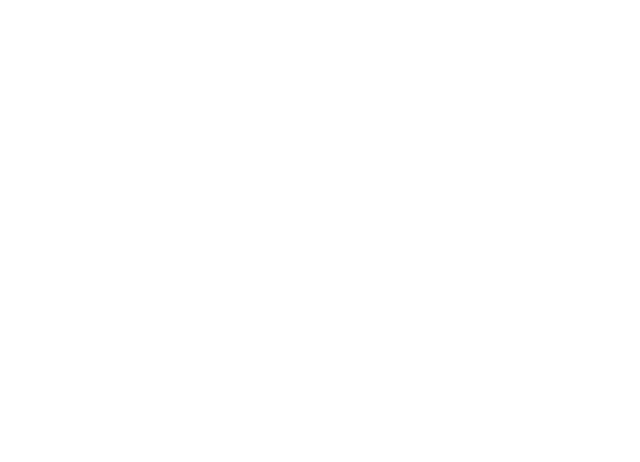
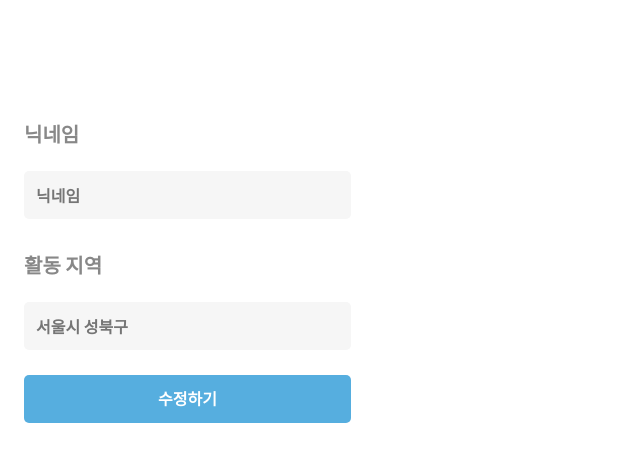
Before and after one commit to hyunseo-han/BaroBorrow_Hackerthon_Front, a React (Create React App) app: page /ProfileEdit in a window 1280 px wide. Before the commit this address had no page. Shown: the top 462 px of the page, without its empty margins (0-640 px from the left). Built offline with nearby package versions, Linux system fonts and the light colour scheme.

Commit message:
FEAT : 마이페이지 닉네임, 지역 수정 기능 구현

```diff
--- a/src/App.js
+++ b/src/App.js
@@ -5,7 +5,7 @@ import Login from "./Start/Login";
 import SignUp from "./Start/SignUp";
 import NickName from "./Start/NickName";
 import Location from "./Start/Location";
-
+import ProfileEdit from "./ProfileEdit";
 function App() {
   return (
     <BrowserRouter>
@@ -16,6 +16,7 @@ function App() {
         <Route exact path={"/Login"} element={<Login />}></Route>
         <Route exact path={"/NickName"} element={<NickName />}></Route>
         <Route exact path={"/Location"} element={<Location />}></Route>
+        <Route exact path={"/ProfileEdit"} element={<ProfileEdit />}></Route>
       </Routes>
     </BrowserRouter>
   );
--- /dev/null
+++ b/src/ProfileEdit.jsx
@@ -0,0 +1,146 @@
+import React from "react";
+import { useState, useCallback, useEffect } from "react";
+import styled from "styled-components";
+import { Link } from "react-router-dom";
+
+export const InputText = styled.input`
+  all: unset;
+  position: relative;
+  width: 327px;
+  height: 48px;
+  top: 24px;
+
+  background: rgba(246, 246, 246, 1);
+  border-radius: 5px;
+
+  text-indent: 12px;
+  font-style: normal;
+  font-weight: 700;
+  font-size: 16px;
+  line-height: 22px;
+
+  overflow: hidden;
+  color: rgba(136, 136, 136, 1);
+`;
+
+const EditDiv = styled.div`
+  position: relative;
+  top: 120px;
+
+  margin-bottom: 24px;
+`;
+
+const TextDiv = styled.div`
+  /* font-family: "Open Sans"; */
+  font-style: normal;
+  font-weight: 700;
+  font-size: 20px;
+  line-height: 27px;
+
+  color: rgba(136, 136, 136, 1);
+`;
+
+const EditButton = styled.button`
+  position: relative;
+  width: 327px;
+  height: 48px;
+
+  margin-top: 145px;
+  background: rgba(86, 174, 223, 1);
+  border-radius: 5px;
+  border: none;
+
+  font-family: "Open Sans";
+  font-style: normal;
+  font-weight: 700;
+  font-size: 16px;
+  line-height: 22px;
+
+  cursor: pointer;
+  text-align: center;
+
+  color: #ffffff;
+`;
+
+const StyledLink = styled(Link)`
+  text-decoration: none;
+
+  &:focus,
+  &:hover,
+  &:visited,
+  &:link,
+  &:active {
+    text-decoration: none;
+  }
+`;
+
+const ProfileEdit = () => {
+  const [nickname, setnickname] = useState("");
+  const [location, setLocation] = useState("");
+
+  const onNameHandler = (event) => {
+    setnickname(event.currentTarget.value);
+  };
+
+  const onLocationHandler = (event) => {
+    setLocation(event.currentTarget.value);
+  };
+
+  const onSubmit = useCallback(
+    (event) => {
+      event.preventDefault();
+    },
+    [nickname, location]
+  );
+
+  //     useEffect(() => {
+  //         if(nickname.length<1 || location.length < 1){
+
+  //         }
+  // }
+  //     }, [nickname, location]);
+
+  return (
+    <>
+      <EditDiv>
+        <TextDiv>닉네임</TextDiv>
+        <label htmlFor="input_nickname"></label>
+        <InputText
+          type="text"
+          name="input_nickname"
+          placeholder="닉네임"
+          value={nickname}
+          onChange={onNameHandler}
+        />
+      </EditDiv>
+      <br />
+      <br />
+      <EditDiv>
+        {/* 일단 일반 입력으로 받고 우편번호 api 필요하다고 하면 추가하기  */}
+        <TextDiv>활동 지역</TextDiv>
+        <label htmlFor="input_location"></label>
+        <InputText
+          type="text"
+          name="input_location"
+          placeholder="서울시 성북구"
+          value={location}
+          onChange={onLocationHandler}
+        />
+      </EditDiv>
+      <div>
+        <EditButton type="submit" onSubmit={onSubmit}>
+          <StyledLink to="/Main" style={{ color: "white" }}>
+            {/* 수정 반영된 마이페이지로 이동으로 수정하기 */}
+            {nickname.length < 1 && location.length < 1 ? (
+              <div>수정하기</div>
+            ) : (
+              <div>수정완료</div>
+            )}
+          </StyledLink>
+        </EditButton>
+      </div>
+    </>
+  );
+};
+
+export default ProfileEdit;
--- a/src/Start/SignUp.jsx
+++ b/src/Start/SignUp.jsx
@@ -39,6 +39,8 @@ export const InputText = styled.input`
   line-height: 22px;
 
   overflow: hidden;
+
+  background: rgba(246, 246, 246, 1);
   color: rgba(136, 136, 136, 1);
 `;
 
```
